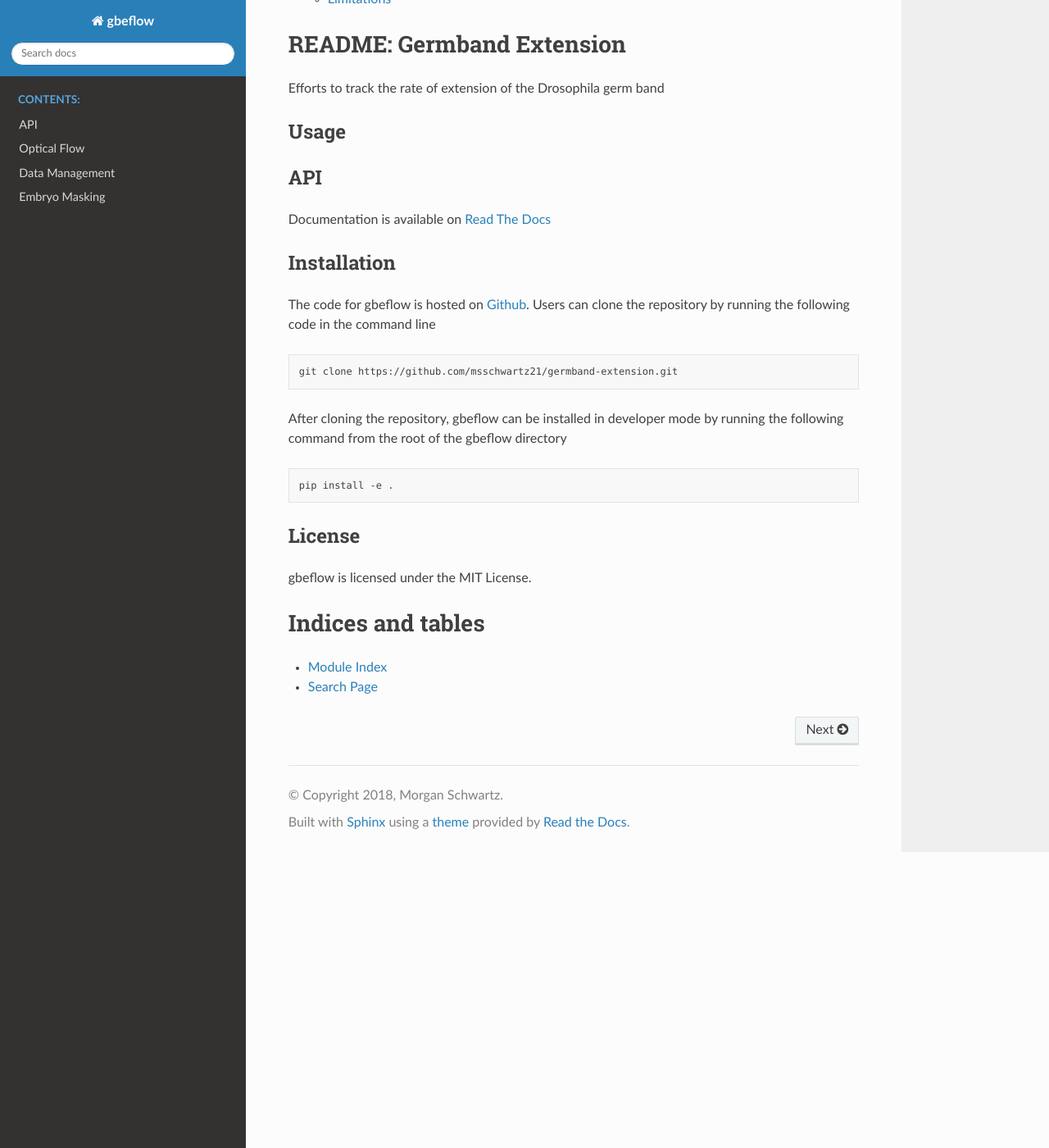
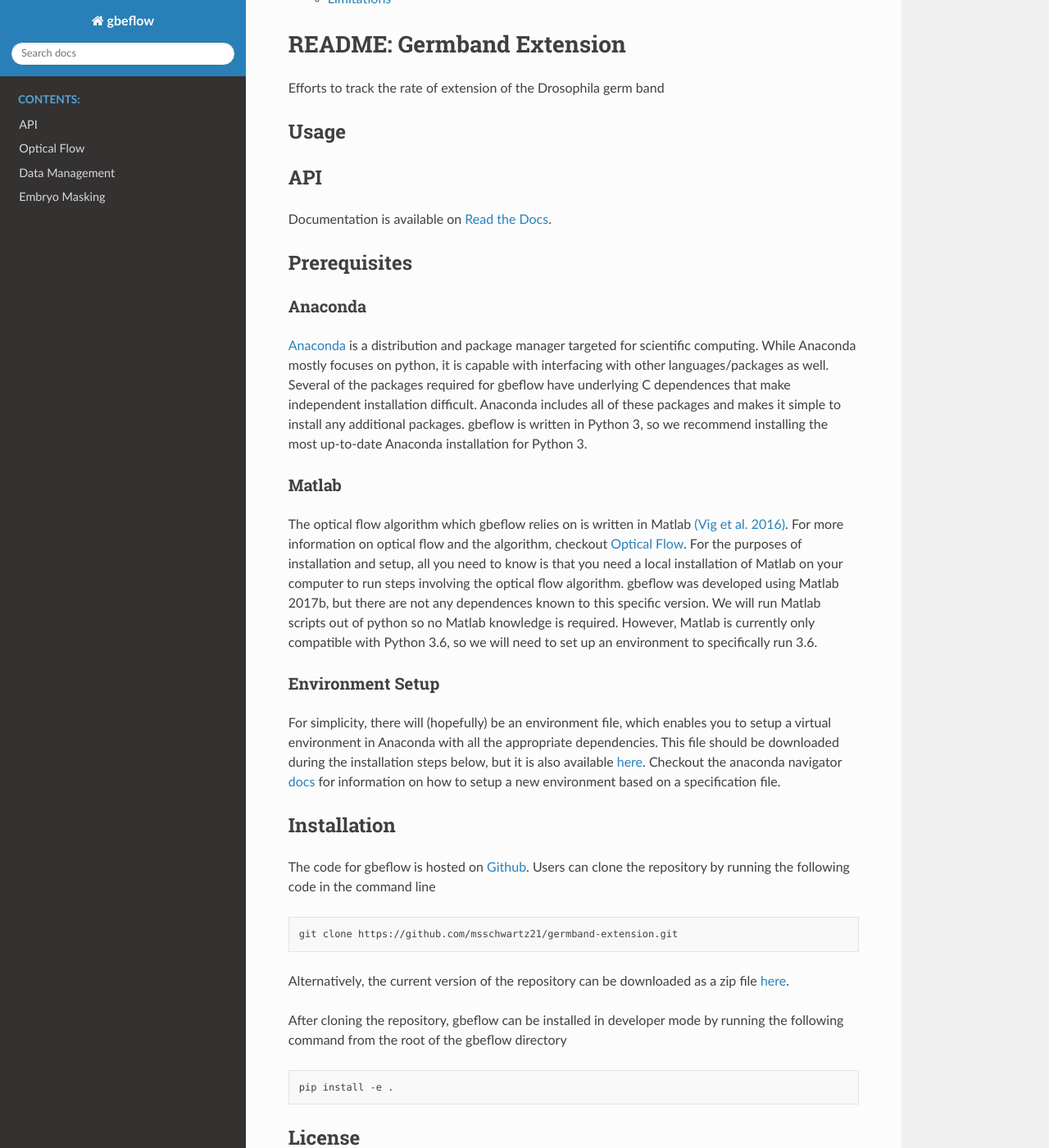
Before and after one commit to msschwartz21/germband-extension, a Sphinx documentation site: the page built from docs/index.rst, in a window 1280 px wide and 1400 px high, scrolled down 641 px. Shown: the whole window at 82% size. Built offline with Sphinx 7.4.7 and the Read the Docs theme 2.0.0, drawn with Linux system fonts in a browser that asks for light colours.

Commit message:
Write prerequisite software section

```diff
--- a/README.rst
+++ b/README.rst
@@ -8,15 +8,43 @@ Usage
 
 API
 -----
-Documentation is available on `Read The Docs <https://readthedocs.org/projects/germband-extension>`_
+Documentation is available on `Read the Docs`__.
+
+.. _rtd: https://germband-extension.readthedocs.io/en/latest/
+__ rtd_
+
+Prerequisites
+--------------
+
+Anaconda
+^^^^^^^^^
+`Anaconda <https://www.anaconda.com/>`_ is a distribution and package manager targeted for scientific computing. While Anaconda mostly focuses on python, it is capable with interfacing with other languages/packages as well. Several of the packages required for gbeflow have underlying C dependences that make independent installation difficult. Anaconda includes all of these packages and makes it simple to install any additional packages. gbeflow is written in Python 3, so we recommend installing the most up-to-date Anaconda installation for Python 3.
+
+Matlab
+^^^^^^^
+The optical flow algorithm which gbeflow relies on is written in Matlab `(Vig et al. 2016)`__. For more information on optical flow and the algorithm, checkout :ref:`opticalflow`. For the purposes of installation and setup, all you need to know is that you need a local installation of Matlab on your computer to run steps involving the optical flow algorithm. gbeflow was developed using Matlab 2017b, but there are not any dependences known to this specific version. We will run Matlab scripts out of python so no Matlab knowledge is required. However, Matlab is currently only compatible with Python 3.6, so we will need to set up an environment to specifically run 3.6.
+
+.. _vig: https://www.sciencedirect.com/science/article/pii/S0006349516300339?via%3Dihub
+
+__ vig_
+
+Environment Setup
+^^^^^^^^^^^^^^^^^^
+For simplicity, there will (hopefully) be an environment file, which enables you to setup a virtual environment in Anaconda with all the appropriate dependencies. This file should be downloaded during the installation steps below, but it is also available here_. Checkout the anaconda navigator docs_ for information on how to setup a new environment based on a specification file.
+
+.. _here: https://github.com/msschwartz21/germband-extension/blob/master/environment.yml
+
+.. _docs: https://docs.anaconda.com/anaconda/navigator/tutorials/manage-environments/#importing-an-environment
 
 Installation
 --------------
-The code for gbeflow is hosted on `Github <https://github.com/msschwartz21/germband-extension>`_. Users can clone the repository by running the following code in the command line
+The code for gbeflow is hosted on Github_. Users can clone the repository by running the following code in the command line
 
 .. code-block:: bash
 
     git clone https://github.com/msschwartz21/germband-extension.git
+
+Alternatively, the current version of the repository can be downloaded as a zip file `here`__.
 
 After cloning the repository, gbeflow can be installed in developer mode by running the following command from the root of the gbeflow directory
 
@@ -24,6 +52,13 @@ After cloning the repository, gbeflow can be installed in developer mode by runn
 
     pip install -e .
 
+.. _Github: https://github.com/msschwartz21/germband-extension
+
+.. _zip: https://github.com/msschwartz21/germband-extension/archive/master.zip
+
+__ zip_
+
+
 License
 --------
 gbeflow is licensed under the MIT License.
--- a/docs/source/opticalflow.rst
+++ b/docs/source/opticalflow.rst
@@ -1,5 +1,8 @@
+.. _opticalflow:
+
 Optical Flow
 ==============
+
 
 The Algorithm
 --------------
```
